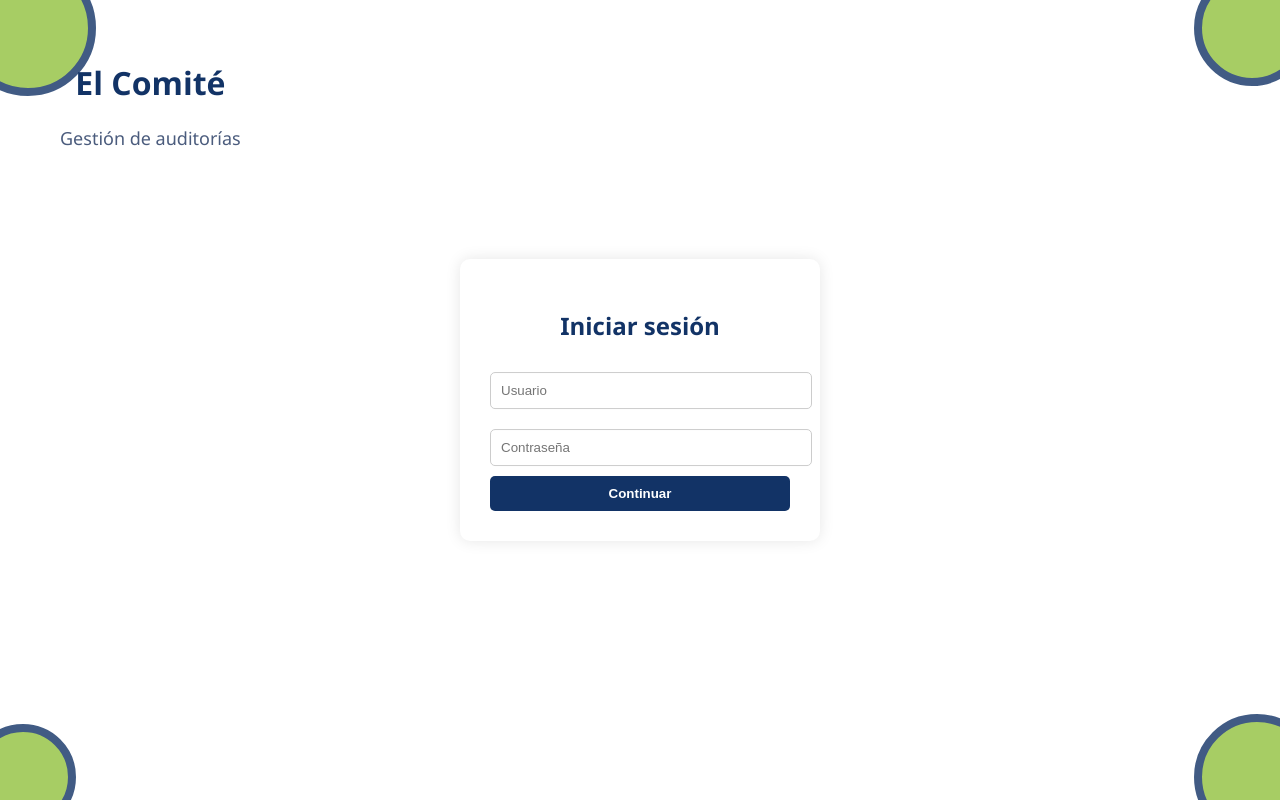
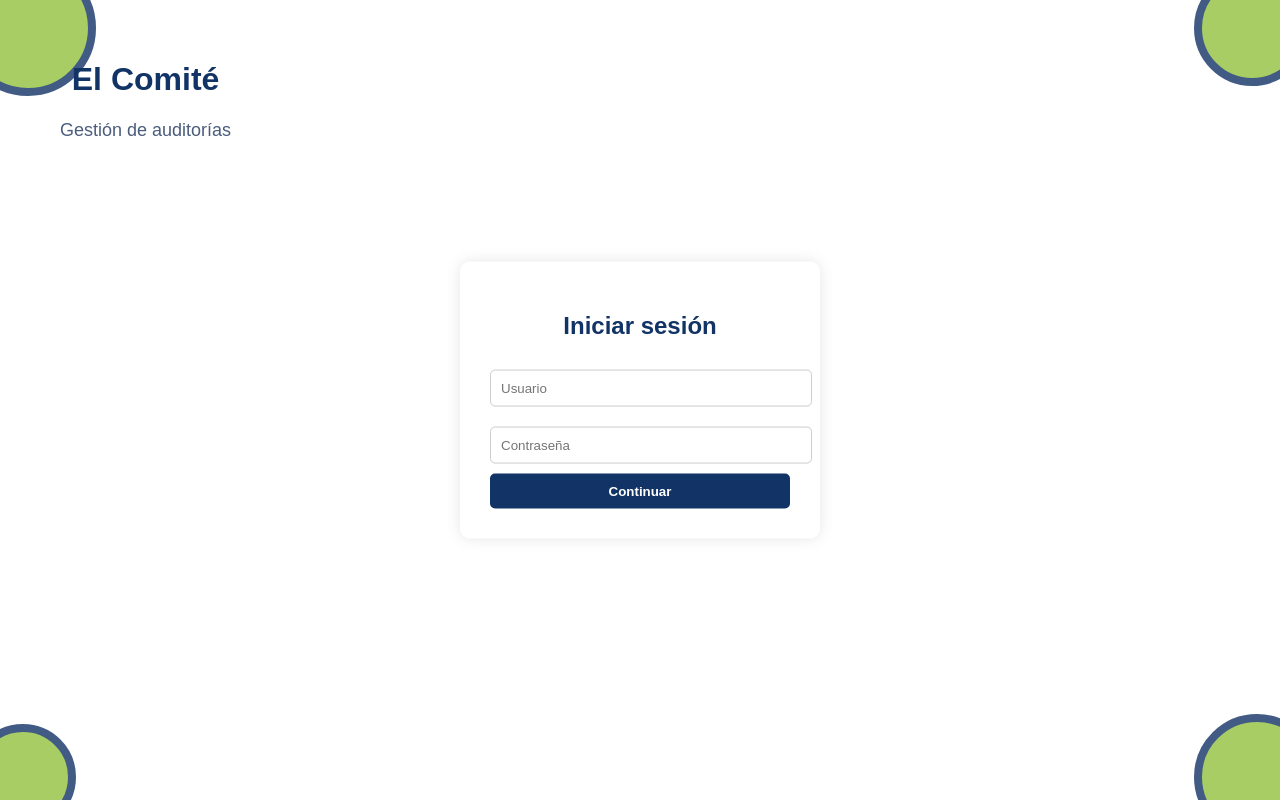
Before and after one commit to estebanariassa/GestionAuditorias, a website: page Proyecto/parte_frontal.html in a window 1280 px wide. Drawn offline with Linux system fonts and the light colour scheme.

```diff
--- a/Proyecto/parte_frontal.css
+++ b/Proyecto/parte_frontal.css
@@ -1,6 +1,6 @@
 body {
   margin: 0;
-  font-family: 'Segoe UI', sans-serif;
+  font-family: 'Unageo', sans-serif;
   background-color: #f4f4f4;
 }
 
--- a/Proyecto/seccion_iniciada.css
+++ b/Proyecto/seccion_iniciada.css
@@ -6,7 +6,7 @@
 }
 
 body {
-  font-family: 'Georgia', serif;
+  font-family: 'Unageo', serif;
   background-color: #fff;
 }
 
```
